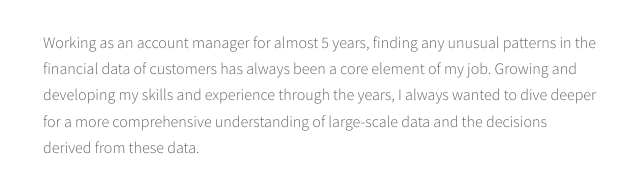
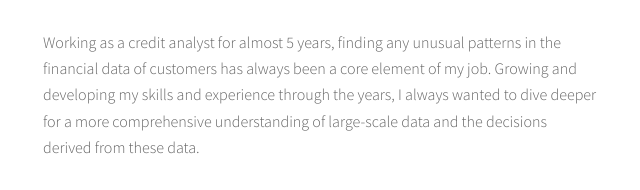
Before and after one commit to ambicca123/ambicca123.github.io, a plain HTML site: page index.html in a window 1280 px wide. Shown: the part 679-869 px from the top of the page, 149-789 px from the left. Drawn offline with Linux system fonts and the light colour scheme.

Commit message:
update html

```diff
--- a/index.html
+++ b/index.html
@@ -107,7 +107,7 @@
 											<h2>About Me</h2>
 										</header>
 										<p>As a data analyst, I believe in the power of visual storytelling to create impactful visualizations that form a narrative on their own.</p> <p>
-										Working as an account manager for almost 5 years, finding any unusual patterns in the financial data of customers has always been a core element of my job. Growing and developing my skills and experience through the years, I always wanted to dive deeper for a more comprehensive understanding of large-scale data and the decisions derived from these data.
+										Working as a credit analyst for almost 5 years, finding any unusual patterns in the financial data of customers has always been a core element of my job. Growing and developing my skills and experience through the years, I always wanted to dive deeper for a more comprehensive understanding of large-scale data and the decisions derived from these data.
 	</p> <p>
 After learning the joys of programming with Python and SQL, I am eager to apply my skills to transform complex data into insightful visualizations.
 </p>
```
